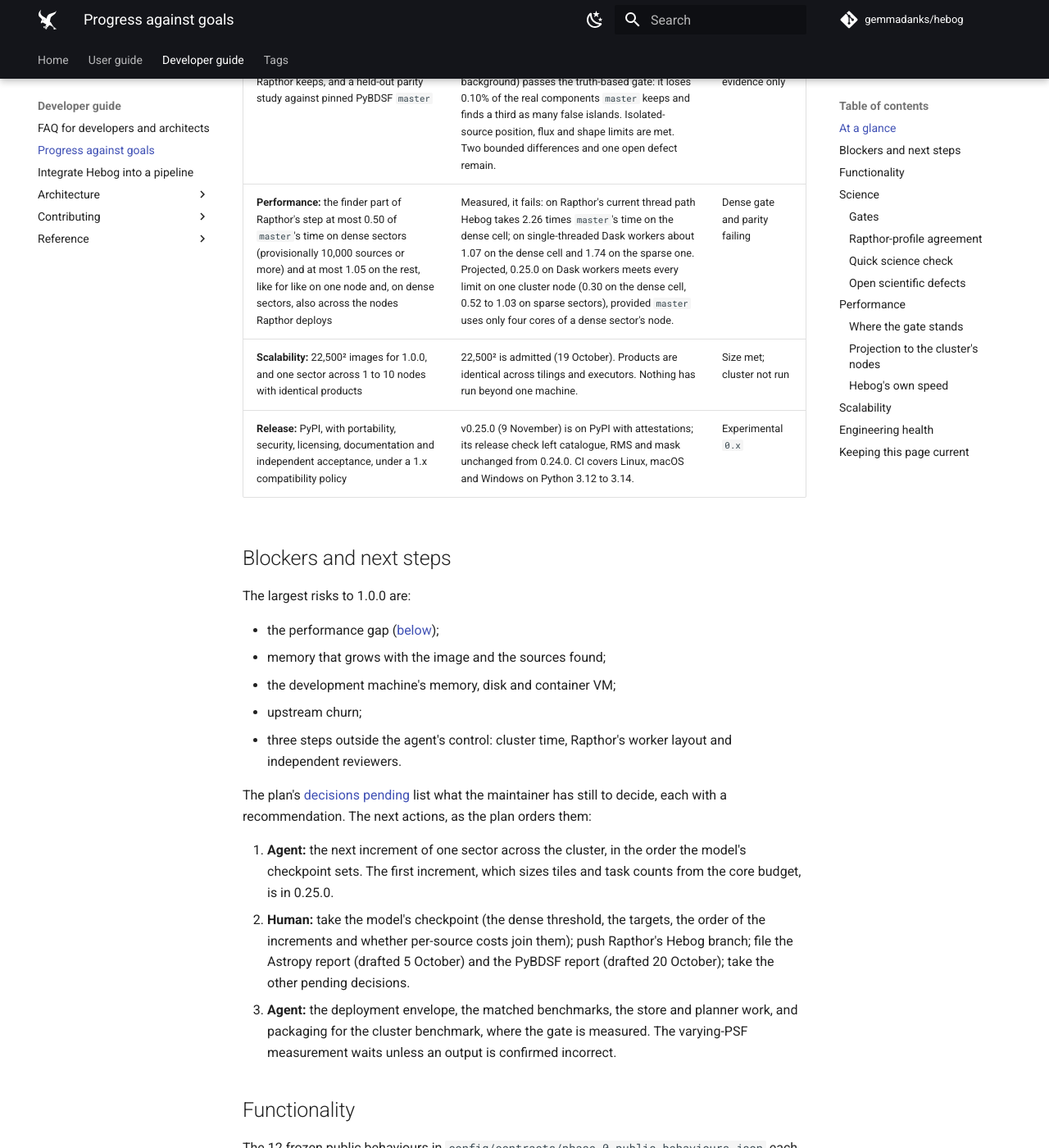
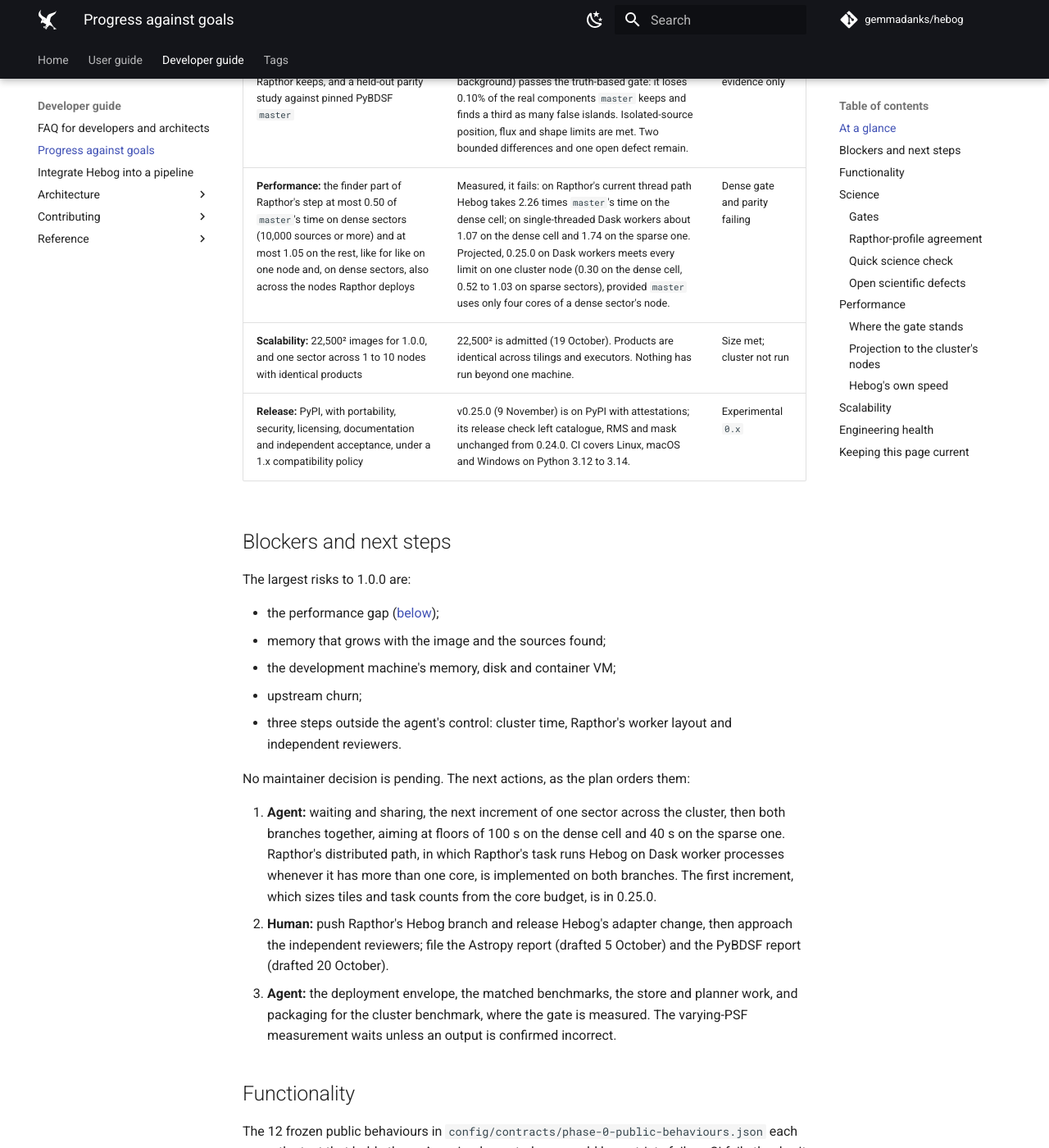
Before and after one commit to gemmadanks/hebog, an MkDocs documentation site: the page built from docs/reference/progress-against-goals.md, in a window 1280 px wide and 1400 px high, scrolled down 706 px. Shown: the whole window at 82% size. Built offline with MkDocs 1.6.1 and Material for MkDocs 9.7.7, drawn with Linux system fonts in a browser that asks for light colours; comment, search, counter and statistics services are not loaded; some of the changed text lies outside the part shown.

Commit message:
docs: record the decisions and timings for speeding up one sector (#214)
The maintainer took the recommendations on making one sector faster:
Rapthor's distributed path first, then waiting and sharing; floors of
100 s on the dense cell and 40 s on the sparse one; the dense threshold
at 10,000 sources; worker processes for Rapthor's task whenever it has
more than one core; and one completion record per row of tiles. The
plan and progress page record these decisions, the work under way, and
the first timings: tasks started as any finishes are up to 2.5% faster,
per-row completion records 2.1% faster on the 10,000² anchor, and
linear-time catalogue writes 9.5% faster on the dense 5,000² cell, each
with identical products and still on an unmerged branch.

```diff
--- a/docs/reference/progress-against-goals.md
+++ b/docs/reference/progress-against-goals.md
@@ -14,7 +14,7 @@ are in [capability and status](release-status.md).
 | **Telescopes:** FITS continuum images from any telescope under a documented header contract, validated on LOFAR and SKA-Mid | The [input header contract](input-header-contract.md) is defined and tested. LOFAR (LoTSS-DR2 and DR3) and SKA-Mid (SDC1) images run, and MeerKAT MIGHTEE images fit the envelope. Beams wider than 10 pixels are refused; real Rapthor images have at most about 7. SKA-Low precursor data (GLEAM-X) needs the later 45,000-pixel tier. | In progress |
 | **Functionality:** a feature-flagged backend for Rapthor's `filter_skymodel` step | All 12 frozen public behaviours are implemented under the Serial, Thread and Dask executors. The Rapthor adapter writes the files Rapthor's step reads, and Rapthor's Hebog branch calls it, with a PyBDSF fallback and dual runs. | On a Rapthor branch; not merged |
 | **Science:** a truth-based gate on what Rapthor keeps, and a held-out parity study against pinned PyBDSF `master` | Rapthor's profile (`continuum` with a zero background) passes the truth-based gate: it loses 0.10% of the real components `master` keeps and finds a third as many false islands. Isolated-source position, flux and shape limits are met. Two bounded differences and one open defect remain. | Development evidence only |
-| **Performance:** the finder part of Rapthor's step at most 0.50 of `master`'s time on dense sectors (provisionally 10,000 sources or more) and at most 1.05 on the rest, like for like on one node and, on dense sectors, also across the nodes Rapthor deploys | Measured, it fails: on Rapthor's current thread path Hebog takes 2.26 times `master`'s time on the dense cell; on single-threaded Dask workers about 1.07 on the dense cell and 1.74 on the sparse one. Projected, 0.25.0 on Dask workers meets every limit on one cluster node (0.30 on the dense cell, 0.52 to 1.03 on sparse sectors), provided `master` uses only four cores of a dense sector's node. | Dense gate and parity failing |
+| **Performance:** the finder part of Rapthor's step at most 0.50 of `master`'s time on dense sectors (10,000 sources or more) and at most 1.05 on the rest, like for like on one node and, on dense sectors, also across the nodes Rapthor deploys | Measured, it fails: on Rapthor's current thread path Hebog takes 2.26 times `master`'s time on the dense cell; on single-threaded Dask workers about 1.07 on the dense cell and 1.74 on the sparse one. Projected, 0.25.0 on Dask workers meets every limit on one cluster node (0.30 on the dense cell, 0.52 to 1.03 on sparse sectors), provided `master` uses only four cores of a dense sector's node. | Dense gate and parity failing |
 | **Scalability:** 22,500² images for 1.0.0, and one sector across 1 to 10 nodes with identical products | 22,500² is admitted (19 October). Products are identical across tilings and executors. Nothing has run beyond one machine. | Size met; cluster not run |
 | **Release:** PyPI, with portability, security, licensing, documentation and independent acceptance, under a 1.x compatibility policy | v0.25.0 (9 November) is on PyPI with attestations; its release check left catalogue, RMS and mask unchanged from 0.24.0. CI covers Linux, macOS and Windows on Python 3.12 to 3.14. | Experimental `0.x` |
 
@@ -29,18 +29,19 @@ The largest risks to 1.0.0 are:
 - three steps outside the agent's control: cluster time, Rapthor's worker
   layout and independent reviewers.
 
-The plan's
-[decisions pending](https://github.com/gemmadanks/hebog/blob/main/plans/source-finder-implementation.md#decisions-pending)
-list what the maintainer has still to decide, each with a recommendation.
-The next actions, as the plan orders them:
+No maintainer decision is pending. The next actions, as the plan orders
+them:
 
-1. **Agent:** the next increment of one sector across the cluster, in the
-   order the model's checkpoint sets. The first increment, which sizes tiles
-   and task counts from the core budget, is in 0.25.0.
-2. **Human:** take the model's checkpoint (the dense threshold, the targets,
-   the order of the increments and whether per-source costs join them); push
-   Rapthor's Hebog branch; file the Astropy report (drafted 5 October) and
-   the PyBDSF report (drafted 20 October); take the other pending decisions.
+1. **Agent:** waiting and sharing, the next increment of one sector across
+   the cluster, then both branches together, aiming at floors of 100 s on
+   the dense cell and 40 s on the sparse one. Rapthor's distributed path,
+   in which Rapthor's task runs Hebog on Dask worker processes whenever it
+   has more than one core, is implemented on both branches. The first
+   increment, which sizes tiles and task counts from the core budget, is in
+   0.25.0.
+2. **Human:** push Rapthor's Hebog branch and release Hebog's adapter
+   change, then approach the independent reviewers; file the Astropy report (drafted 5 October) and the PyBDSF
+   report (drafted 20 October).
 3. **Agent:** the deployment envelope, the matched benchmarks, the store and
    planner work, and packaging for the cluster benchmark, where the gate is
    measured. The varying-PSF measurement waits unless an output is confirmed
@@ -282,6 +283,9 @@ and the whole 14,175² sector are single runs.
 | Four Dask workers against Serial | 0.38 at 10,000² (431 s); 0.63 on the 15,402² mosaic; products identical | 5 November, `release-check/0.25.0/matched`; 5 October |
 | Tile cores sized to the task slots (in 0.25.0) | Dense cell 0.916 [0.910, 0.930] on four workers and 0.910 [0.890, 0.962] on six; sparse cell 0.974 and 0.951 | 4 November, runs `stack-*` |
 | Object batches by estimated cost (in 0.25.0) | Dense cell 0.987 [0.975, 0.994] on four workers; longest component-fit task 32.5 to 19.3 s | 4 November, runs `stack-*` |
+| Tasks started as any finishes, joining workers used, threads shared (branch, unmerged) | On Rapthor's path with four Dask workers: dense cell 0.993, sparse cell 0.978, dense 2,048² LOFAR image 0.975; 14 of 15 rounds faster; products identical | 21 November, `one-sector-scaling/any-order` |
+| Completion records read by row of tiles (branch, unmerged) | 10,000² anchor on four Dask workers 0.979, every round faster (429.7 to 420.8 s); a window's records parse in 3.2 ms instead of 311 ms at 15,402² | 21 November, `one-sector-scaling/row-records` |
+| Catalogue write and component-group joins in linear time (branch, unmerged) | On Rapthor's path with four Dask workers: dense cell 0.905, every round faster (378.8 to 343.0 s); sparse cell 0.999; products identical | 21 November, `one-sector-scaling/driver-cuts` |
 | Dense cell, stage profile, one run a worker count | 1,176, 681, 447 and 380 s on 1, 2, 4 and 6 Dask workers, a serial share of 18%. Largest stages: component fits, the two background and RMS passes, the multiscale pass | 21 October, `just profile-scaling` run `step3-elais-n1-deep-north-3600-5000` |
 | The whole dense 14,175² ELAIS-N1 sector, Serial | 2.0 h at 0.22.0, against 8.5 h on 11 October | 17 October, `lsmtool-check-elais-n1-t022-continuum-2` |
 
```
Also changed, not shown: plans/2026-10-18-one-sector-across-the-cluster.md (+14 -9 lines), plans/source-finder-implementation.md (+43 -52 lines).
